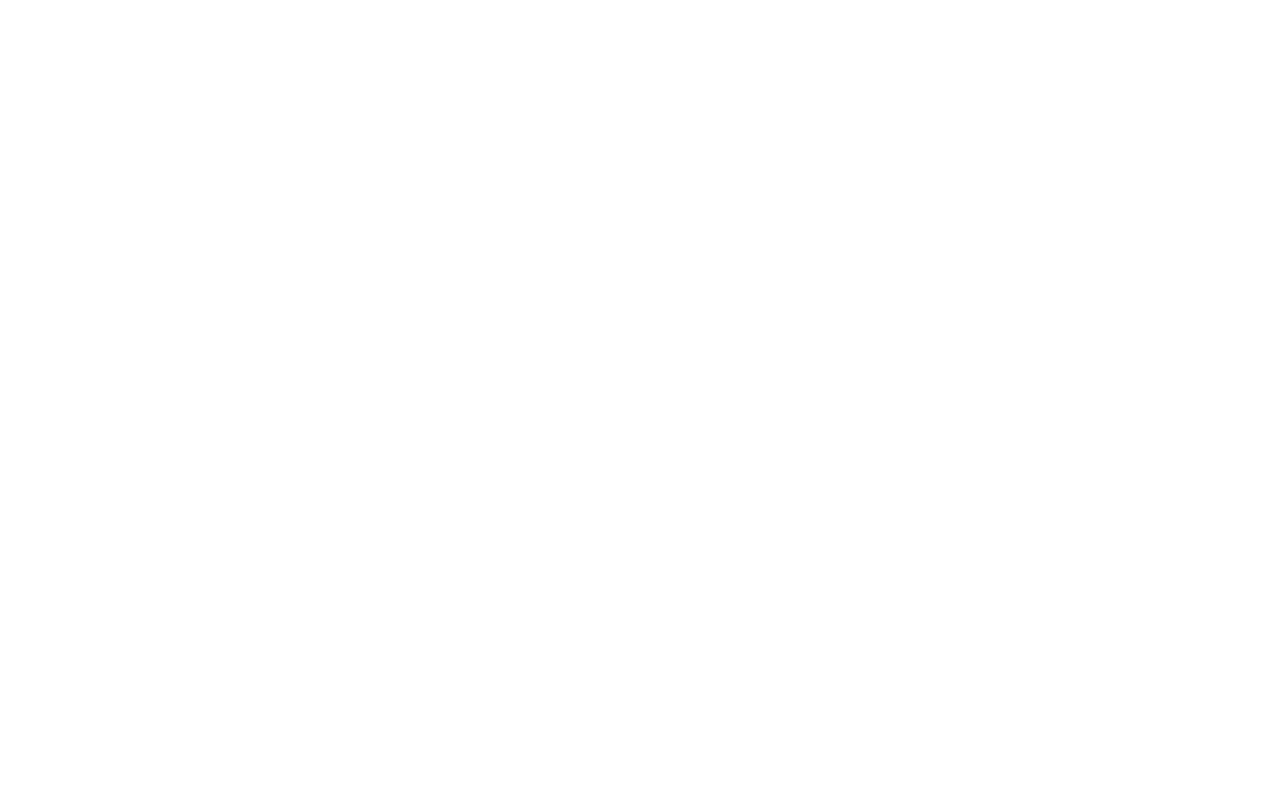
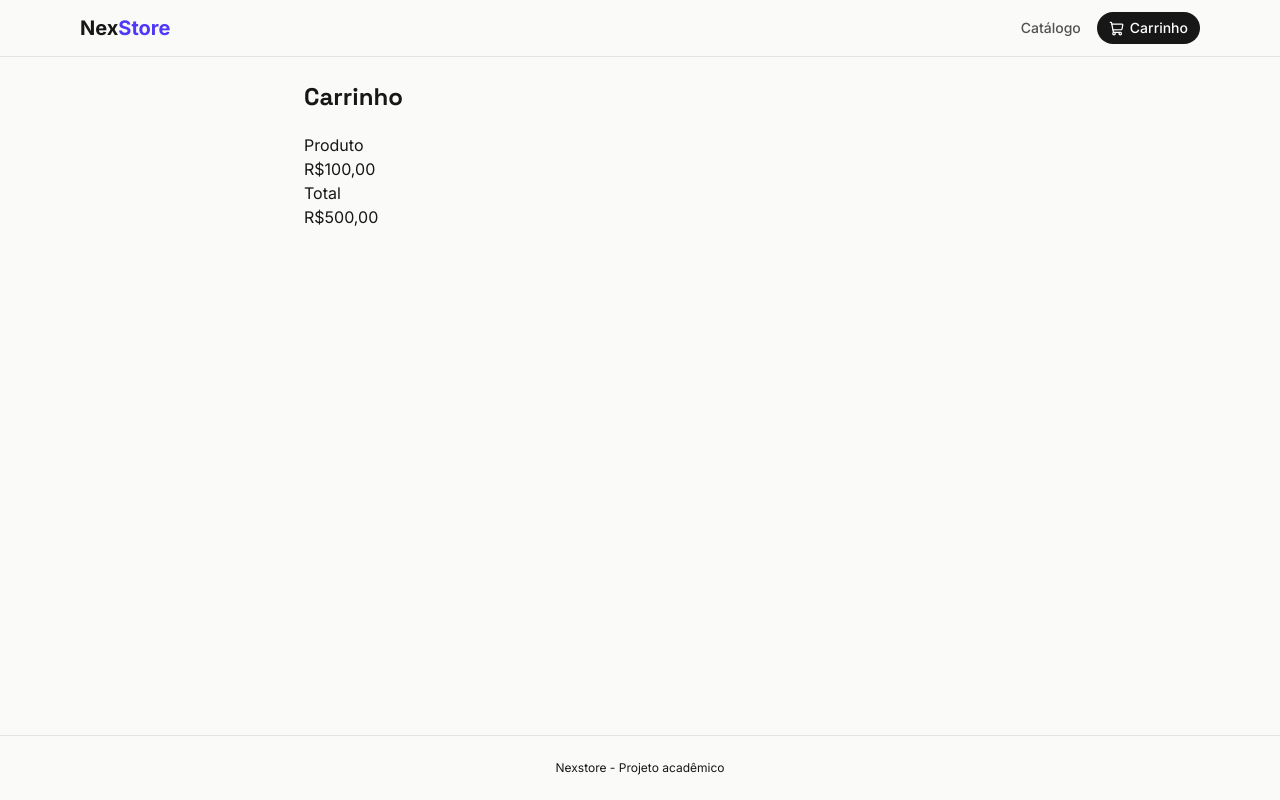
Before and after one commit to FabioCAlmeida/NexStore-fiap, a React (Vite) app: page /carrinho in a window 1280 px wide. Before the commit this address had no page. Built offline with nearby package versions, Linux system fonts and the light colour scheme.

Commit message:
feat: added tailwind on catalogpage

```diff
--- a/package.json
+++ b/package.json
@@ -11,6 +11,7 @@
   },
   "dependencies": {
     "@tailwindcss/vite": "^4.3.3",
+    "lucide-react": "^1.47.0",
     "react": "^19.2.8",
     "react-dom": "^19.2.8",
     "react-router-dom": "^7.18.3",
--- a/src/App.tsx
+++ b/src/App.tsx
@@ -1,7 +1,9 @@
 import { BrowserRouter, Route, Routes } from "react-router-dom"
 import { CatalogPage } from "./pages/CatalogPage"
-import { CartItem } from "./pages/CartItem"
+import { CartPage } from "./pages/CartPage"
 import { MainLayout } from "./layouts/MainLayout"
+
+import "./index.css"
 
 function App() {
   return (
@@ -9,9 +11,8 @@
       <Routes>
         <Route element={<MainLayout />}>
           <Route index element={<CatalogPage />} />
-          <Route path="/cart" element={<CartItem />} />
+          <Route path="/carrinho" element={<CartPage />} />
         </Route>
-
       </Routes>
     </BrowserRouter>
   )
--- /dev/null
+++ b/src/components/Header.tsx
@@ -0,0 +1,51 @@
+import { ShoppingCart } from "lucide-react"
+import { Link, NavLink } from "react-router-dom"
+
+interface HeaderProps {
+    totalItems: number
+}
+
+type IsActive = { isActive: boolean }
+
+const linkClass = ({ isActive } :IsActive ):string => {
+    return `rounded-full px-3 py-1.5 text-sm font-medium transition ${isActive ? "bg-neutral-900 text-white" : "text-neutral-600 hover:bg-stone-200"}`
+}
+
+export function Header({totalItems}: HeaderProps) {
+
+    return (
+        <header className="sticky top-0 z-10 border-b border-stone-200 bg-stone-50/95 backdrop-blur-sm">
+
+            <div className="mx-auto flex max-w-6xl items-center justify-between px-4 py-3 ">
+
+                <Link to='/' className="flex max-w-6xl items-center text-xl font-bold">
+                    Nex<span className="text-indigo-600">Store</span>
+                </Link>
+
+                <nav className="flex items-center gap-1">
+
+                    <NavLink to="/" className={linkClass}>
+                        Catálogo
+                    </NavLink>
+
+                    <NavLink to="/carrinho" className={linkClass}>
+                        <span className="flex items-center gap-1.5">
+                            <ShoppingCart size={15} />
+                            Carrinho
+
+                            {totalItems > 0 && (
+                                <span className="flex h-4 w-4 items-center justify-center rounded-full bg-amber-500 text-[10px] font-bold text-white">
+                                    {totalItems}
+                                </span>
+                            )}
+                        </span>
+                    </NavLink>
+
+                </nav>
+
+            </div>
+
+        </header>
+    )
+
+}
--- a/src/index.css
+++ b/src/index.css
@@ -32,4 +32,8 @@
         @apply items-center justify-center gap-1.5 rounded-full bg-indigo-600 px-4 py-2 text-sm font-medium text-white transition hover:bg-indigo-700 focus-visible:outline-none disabled:opacity-60
     }
 
+    .field {
+        @apply rounded-full border border-stone-300 bg-white px-3 py-1.5 text-sm focus:outline-none focus-visible:ring-2 focus-visible:ring-indigo-500
+    }
+
 }
--- a/src/layouts/MainLayout.tsx
+++ b/src/layouts/MainLayout.tsx
@@ -1,28 +1,24 @@
 import { Link, Outlet } from "react-router-dom"
+import { Header } from "../components/Header"
 
-export function MainLayout() {
+
+
+interface MainLayoutProps {
+    totalItems: number
+}
+export function MainLayout({totalItems}: MainLayoutProps) {
 
     return (
 
-        <div>
+        <div className="flex min-h-screen flex-col">
 
-            <nav>
-                <ul>
-                    <li>
-                        <Link to="/"> Catalogo </Link>
-                    </li>
-                    <li>
-                            <Link to="/cart"> Itens disponiveis </Link>
-                    </li>
-                </ul>
-            </nav>
+            <Header totalItems={totalItems}/>
 
-            <main>
-                <Outlet />
+            <main className="mx-auto w-full max-w-6x1 flex-1 py-6 px-4">
+                <Outlet/>
             </main>
 
-            <footer>NexStore - Projeto acadêmico</footer>
-
+            <footer className="border-t border-stone-200 py-6 text-center text-xs text-neural-400">Nexstore - Projeto acadêmico</footer>
         </div>
     )
 }
--- a/src/main.tsx
+++ b/src/main.tsx
@@ -1,8 +1,10 @@
 import { StrictMode } from 'react'
 import { createRoot } from 'react-dom/client'
-import App from './App.tsx'
-import { getProducts } from './services/products.ts'
+import App from './App'
+import './index.css'
 
-const root = createRoot(document.getElementById('root')!)
-
-root.render(<App />)
+createRoot(document.getElementById('root')!).render(
+  <StrictMode>
+    <App />
+  </StrictMode>,
+)
--- a/src/pages/CartItem.tsx
+++ /dev/null
@@ -1,32 +0,0 @@
-
-
-
-export function CartItem() {
-
-    return (
-
-        <section>
-            <h1>Carrinho</h1>
-
-            <ul>
-                <li>
-
-                    <img src="https://imgs.search.brave.com/jbMy4NRCrkRHok-0Q7RtoscwX1f7DnQi6umImBjgBJM/rs:fit:500:0:1:0/g:ce/aHR0cHM6Ly9pbWFn/ZXMuc2Vla2xvZ28u/Y29tL2xvZ28tcG5n/LzE3LzEvZmlhcC1s/b2dvLXBuZ19zZWVr/bG9nby0xNzI0MTUu/cG5n" alt="Imagem da fiap" />
-
-                    <div>
-                        <p>Curso de IA</p>
-                        <p>R$1.000,00</p>
-                    </div>
-
-                    <div>
-                        <button>Diminuir quantidade</button>
-                        <button>Aumentar quantidade</button>
-                    </div>
-
-                    <button>Remover </button>
-                </li>
-            </ul>
-
-        </section>
-    )
-}
--- /dev/null
+++ b/src/pages/CartPage.tsx
@@ -0,0 +1,29 @@
+
+interface CartPageProps {
+    items: number
+}
+
+
+export function CartPage({items}: CartPageProps) {
+
+    return (
+        <section className="mx-auto max-w-2xl">
+            <h1 className="mb-5 font-display text-2xl font-bold">Carrinho</h1>
+
+            <ul>
+                <li>
+
+                    <img src="" alt="" />
+                    <p>Produto</p>
+                    <p>R$100,00</p>
+                </li>
+            </ul>
+
+            <div>
+                <p>Total</p>
+                <p>R$500,00</p>
+            </div>
+        </section>
+    )
+
+}
--- a/src/pages/CatalogPage.tsx
+++ b/src/pages/CatalogPage.tsx
@@ -4,6 +4,7 @@
 import type { CartItem } from "../types/cartItem";
 import { useProducts } from "../hooks/useProducts";
 import { Link } from "react-router-dom";
+import { Search } from "lucide-react";
 
 
 export function CatalogPage() {
@@ -57,20 +58,35 @@
     }
 
     return (
-        <section>
-            <Link to="/cart" >Itens disponiveis</Link>
+        <section className="mb-5 flex flex-wrap items-end justify-between gap-3">
+
+            <div>
+                <h1 className="font-display text-2xl font-bold">Catálogo</h1>
+
+                <p className="text-sm text-neutral-500">
+                    {loading ? "Carregando produtos..." : `${filtered.length} produtos disponiveis`}
+                </p>
+            </div>
+
+            <div className="flex flex-wrap items-center gap-2">
+
+                <div className="relative">
+                    <Search size={15} className="absolute left-2.5 top-2.5 text-neutral-400"/>
                     <input
                         type="text"
-                placeholder="Buscar produto..."
+                        placeholder={"Buscar produto..."}
                         value={query}
                         onChange={(event) => setQuery(event.target.value)}
+                        className="field pl-8"
                     />
+                </div>
 
                 <select
                     name="category-list"
                     id="category"
                     value={category}
                     onChange={(event) => setCategory(event.target.value)}
+                    className="field"
                 >
                     {
                         categories.map((item) => {
@@ -81,6 +97,7 @@
                 </select>
 
                 <input
+                    className="field"
                     type="number"
                     placeholder="Valor minimo"
                     value={minValue}
@@ -88,11 +105,13 @@
                 />
 
                 <input
+                    className="field"
                     type="number"
                     placeholder="Valor máximo"
                     value={maxValue}
                     onChange={(event) => setMaxValue(event.target.valueAsNumber ? event.target.valueAsNumber : 0)}
                 />
+            </div>
 
             {
                 loading ?
@@ -103,6 +122,7 @@
                         onAddToCart={handleAddCartItem}
                     />
             }
+
         </section>
     )
 }
```
Also changed, not shown: 1 other file (tests, documents, lock files or other folders). Lines whose indentation alone changed are shown as unchanged.
